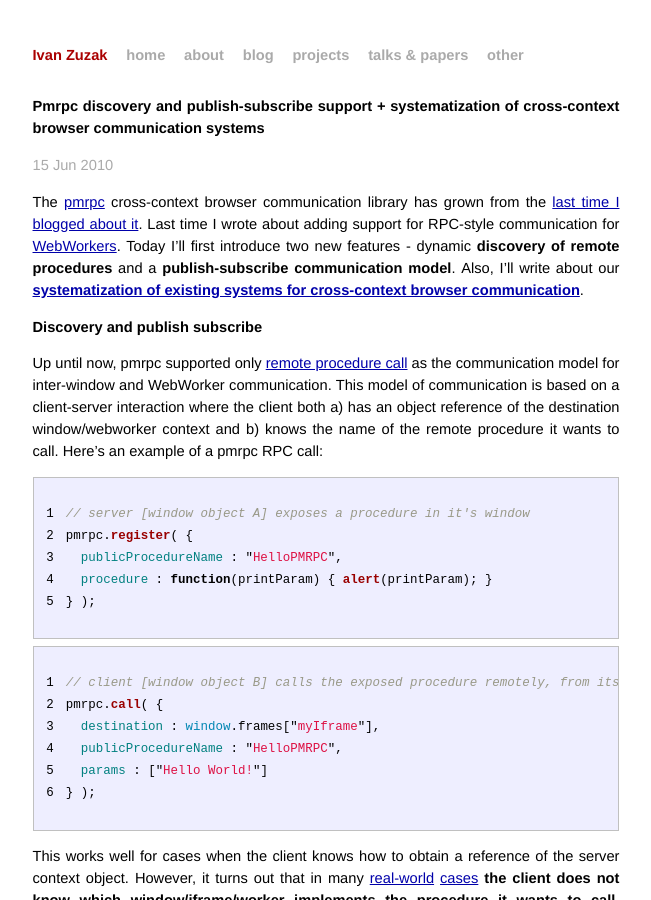
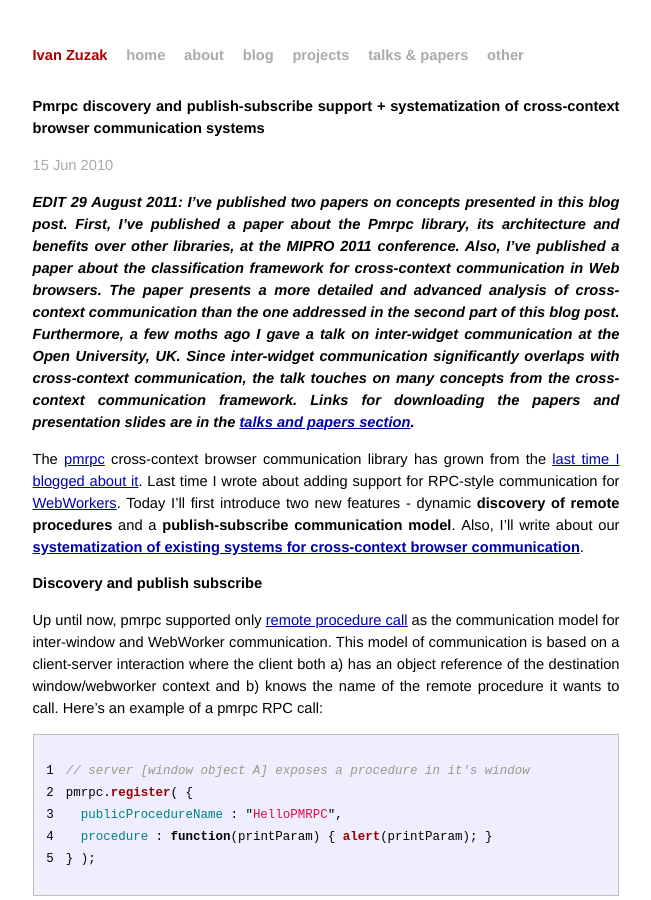
Before and after one commit to izuzak/izuzak.github.com, a Jekyll site: the page built from _posts/2010-06-15-pmrpc-discovery-and-publish-subscribe-support-systematization-of-cross-context-browser-communication-systems.markdown, in a window 1280 px wide and 900 px high. Shown: the whole window, without its empty margins (314-965 px from the left). Built offline with Jekyll 4.4.1, drawn with Linux system fonts in a browser that asks for light colours; Markdown is read by kramdown in place of the engine named in the settings.

Commit message:
added reference to pmrpc, cccs and iwc papers from blog post

```diff
--- a/_posts/2010-06-15-pmrpc-discovery-and-publish-subscribe-support-systematization-of-cross-context-browser-communication-systems.markdown
+++ b/_posts/2010-06-15-pmrpc-discovery-and-publish-subscribe-support-systematization-of-cross-context-browser-communication-systems.markdown
@@ -4,6 +4,8 @@
 commentIssueId: 10
 ---
 
+
+<em><strong>EDIT 29 August 2011: I've published two papers on concepts presented in this blog post. First, I've published a paper about the Pmrpc library, its architecture and benefits over other libraries, at the MIPRO 2011 conference. Also, I've published a paper about the classification framework for cross-context communication in Web browsers. The paper presents a more detailed and advanced analysis of cross-context communication than the one addressed in the second part of this blog post. Furthermore, a few moths ago I gave a talk on inter-widget communication at the Open University, UK. Since inter-widget communication significantly overlaps with cross-context communication, the talk touches on many concepts from the cross-context communication framework. Links for downloading the papers and presentation slides are in the <a href="http://ivanzuzak.info/#talks">talks and papers section</a>.</strong></em>
 
 The <a href="http://code.google.com/p/pmrpc/" target="_blank">pmrpc</a> cross-context browser communication library has grown from the <a href="http://wp.me/poYaf-44" target="_blank">last time I blogged about it</a>. Last time I wrote about adding support for RPC-style communication for <a href="http://www.whatwg.org/specs/web-workers/current-work/" target="_blank">WebWorkers</a>. Today I'll first introduce two new features - dynamic <strong>discovery of remote procedures</strong> and a<strong> publish-subscribe communication model</strong>. Also, I'll write about our <a href="http://code.google.com/p/pmrpc/wiki/IWCProjects" target="_blank"><strong>systematization of existing systems for cross-context browser communication</strong></a>.
 <h2>Discovery and publish subscribe</h2>
```
